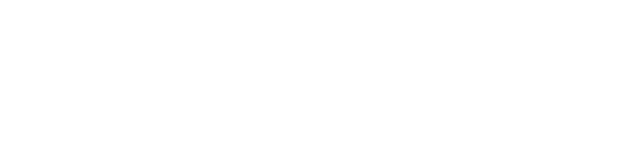
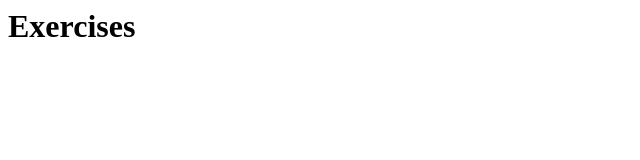
Before and after one commit to Mariacecilia1999/practica-git, a plain HTML site: page index.html in a window 1280 px wide. Shown: the whole page, without its empty margins (0-640 px from the left). Drawn offline with Linux system fonts and the light colour scheme.

Commit message:
adding tittle

```diff
--- a/index.html
+++ b/index.html
@@ -6,6 +6,7 @@
    <title>Document</title>
 </head>
 <body>
+   <h1>Exercises</h1>
    <script src="./js/main.js"></script>
 </body>
 </html>
```
